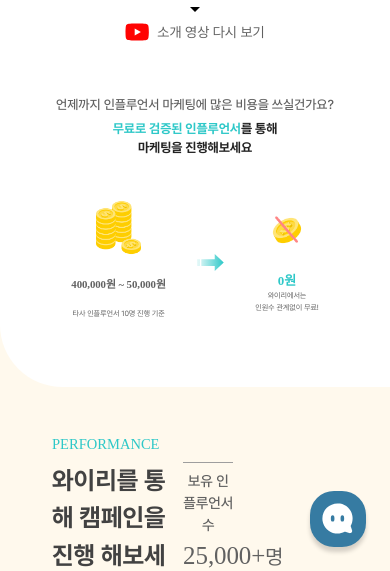
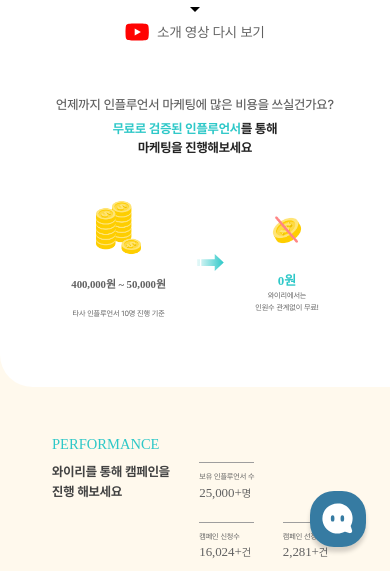
Before and after one commit to wailead/next-seo, a Next.js app: page / in a window 390 px wide. Shown: the part 273-844 px from the top of the page. Built offline with nearby package versions, Linux system fonts and the light colour scheme.

Commit message:
🎨 Design: Perfomance 컴포넌트 반응형 UI 구현 #161

```diff
--- a/src/app/(route)/(advertiser)/_view/performance/Performance.tsx
+++ b/src/app/(route)/(advertiser)/_view/performance/Performance.tsx
@@ -8,13 +8,13 @@ function Performance() {
         <div className="px-x pt-top pb-bottom flex flex-col gap-[0.39rem]">
           <p className="font-montserrat font-normal text-[0.91rem] text-primary-default">PERFORMANCE</p>
           <div className="flex justify-between">
-            <p className="font-pretendard font-bold text-[1.56rem] text-gray-600">
+            <p className="font-pretendard font-bold primary:text-[1.56rem] text-[3.33vw] text-gray-600">
               와이리를 통해 캠페인을
               <br />
               진행 해보세요
             </p>
             <div className="flex justify-center">
-              <div className="grid grid-cols-2 grid-rows-2 gap-y-[2.34rem] gap-x-[3.413rem] text-center">
+              <div className="grid grid-cols-2 grid-rows-2 primary:gap-y-[2.34rem] gap-y-[5vw] primary:gap-x-[3.413rem] gap-x-[7.29vw] text-center">
                 <PerformanceBox title="보유 인플루언서 수" count="25,000+" unit="명" />
                 <div></div>
                 <PerformanceBox title="캠페인 신청수" count="16,024+" unit="건" />
--- a/src/app/(route)/(advertiser)/_view/performance/components/PerformanceBox.tsx
+++ b/src/app/(route)/(advertiser)/_view/performance/components/PerformanceBox.tsx
@@ -7,13 +7,16 @@ interface PerformanceBoxProps {
 
 function PerformanceBox({ title, count, unit, className }: PerformanceBoxProps) {
   return (
-    <div className={`${className} border-t-[1px] border-t-gray-200 pt-[0.52rem] flex-col gap-[0.26rem] inline-block`}>
-      <h4 className="font-pretendard font-medium text-[0.91rem] leading-[1.365rem] tracking-[-0.005rem] text-gray-300">
+    <div
+      className={`${className} border-t-[1.5px] border-t-gray-200 pt-[0.52rem] flex-col primary:gap-[0.26rem] gap-[0.56vw] inline-block text-left`}>
+      <h4 className="font-pretendard font-normal primary:text-[0.91rem] text-[1.94vw] primary:leading-[1.365rem] leading-[2.92vw] tracking-[-0.005rem] text-gray-300">
         {title}
       </h4>
-      <h4 className="font-montserrat font-normal text-[1.56rem] leading-[2.34rem] tracking-[-0.005rem] text-gray-300">
+      <h4 className="font-montserrat font-medium primary:text-[1.56rem] text-[3.33vw] primary:leading-[2.34rem] leading-[5vw] tracking-[-0.005rem] text-gray-300">
         {count}
-        <span className="font-pretendard text-[1.3rem] leading-[1.95]">{unit}</span>
+        <span className="font-pretendard font-normal primary:text-[1.3rem] text-[2.78vw] primary:leading-[1.95rem] leading-[4.17vw]">
+          {unit}
+        </span>
       </h4>
     </div>
   )
--- a/src/app/(route)/(advertiser)/_view/service-introduction/ServiceIntroduction.tsx
+++ b/src/app/(route)/(advertiser)/_view/service-introduction/ServiceIntroduction.tsx
@@ -4,7 +4,7 @@ import CustomImage from '@/components/custom-image/CustomImage'
 function ServiceIntroduction() {
   return (
     <div className="bg-[#FFF9ED]">
-      <div className="bg-white-default rounded-bl-[3.9rem]">
+      <div className="bg-white-default primary:rounded-bl-[3.9rem] rounded-bl-[8.33vw]">
         <SectionLayout>
           <div className="flex flex-col items-center gap-[2.6rem] px-x pt-top pb-bottom">
             <div className="flex flex-col items-center">
```
